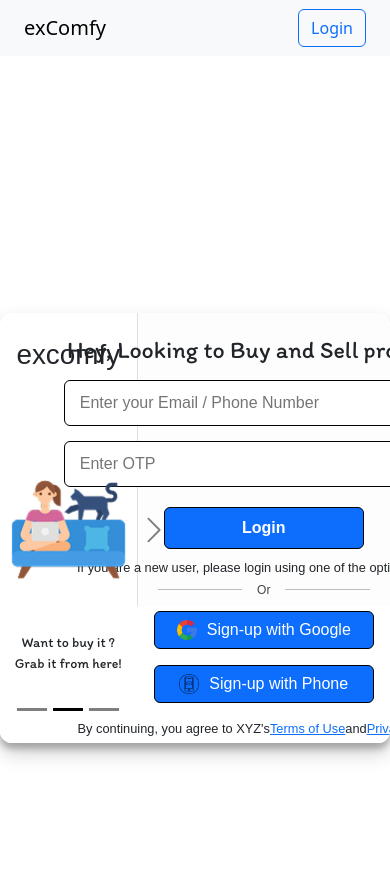
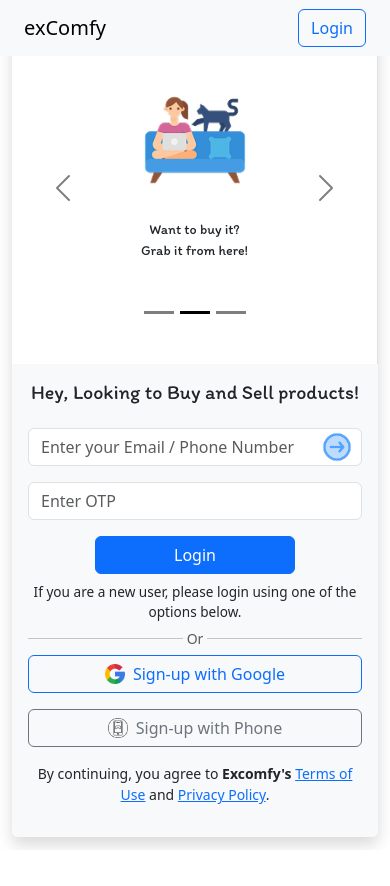
Before and after one commit to abhishekcha790/buddyHub, a React (Create React App) app in the folder frontend/: page /login in a window 390 px wide. Shown: the top 886 px of the page. After the commit the page ends 850 px from the top, so only its background shows below. Built offline with nearby package versions, Linux system fonts and the light colour scheme; no server answers.

Commit message:
Responsiveness added

```diff
--- a/frontend/src/App.js
+++ b/frontend/src/App.js
@@ -1,5 +1,5 @@
 import { Routes, Route } from "react-router-dom";
-import Header from "./components/Header";
+import Header from "./components/Header/Header.js";
 import Home from "./components/Home";
 import Login from "./components/Login/Login";
 import GoogleCallback from "./components/Login/GoogleCallback.js";
--- a/frontend/src/components/Header.css
+++ b/frontend/src/components/Header/Header.css
@@ -5,5 +5,5 @@
 
 .mt-3 {
     display: inline-block;
-    margin-top: 10px;
+    /* margin-top: 10px; */
 }
--- a/frontend/src/components/Header.js
+++ b/frontend/src/components/Header/Header.js
@@ -1,5 +1,5 @@
 import { Link } from "react-router-dom";
-import { useAuth } from "../Context/AuthContext";
+import { useAuth } from "../../Context/AuthContext";
 import "bootstrap/dist/css/bootstrap.min.css";
 
 function Header() {
--- a/frontend/src/components/Home.js
+++ b/frontend/src/components/Home.js
@@ -1,8 +1,7 @@
-import Header from "./Header";
 
 function Home() {
   return (
-    <div>
+    <div className="text-center mt-5">
       Welcome to Home..
 
     </div>
--- a/frontend/src/components/Login/LeftSideLogin.js
+++ b/frontend/src/components/Login/LeftSideLogin.js
@@ -1,3 +1,4 @@
+// src/components/Login/LeftSideLogin.js
 import React, { useEffect } from "react";
 import guitar from "../assets/guitar.png";
 import motorcycle from "../assets/motorcycle.png";
@@ -15,42 +16,24 @@
   }, []);
 
   return (
-    <div
-      style={{
-        width: "210px",
-        height: "420px",
-        padding: "4px",
-        borderRadius: "10px",
-        backgroundColor: "rgb(255, 255, 255)",
-      }}
-    >
+    <div className="w-100 px-3 py-4">
       <div
         id="carouselExampleDark"
         className="carousel carousel-dark slide text-center"
         data-bs-ride="carousel"
         data-bs-interval="2000"
       >
-        <h1 style={{ marginBottom: "1rem", marginTop: "1rem" }}>excomfy</h1>
+       <h1 className="mb-5 mt-0 fs-4 d-none d-md-block">excomfy</h1>
 
         <div className="carousel-inner">
           <div className="carousel-item active">
             <img
               src={guitar}
-              className="ml-4"
-              style={{
-                marginTop: "5rem",
-                marginLeft: "1.4rem",
-                width: "100px",
-              }}
+              className="mx-auto d-block"
+              style={{ width: "110px", marginTop: "2rem" }}
               alt="Guitar"
             />
-            <p
-              className="small"
-              style={{
-                marginTop: "4rem",
-                fontFamily: "'Itim', cursive",
-              }}
-            >
+            <p className="small mt-4" style={{ fontFamily: "'Itim', cursive" }}>
               Want to upgrade?
               <br />
               First sell your old one.
@@ -60,18 +43,13 @@
           <div className="carousel-item">
             <img
               src={work}
-              className="mb-2"
-              style={{ width: "125px", marginTop: "5rem" }}
+              className="mx-auto d-block"
+              style={{  width: "110px", marginTop: "2rem" }}
               alt="Work"
             />
-            <p
-              className="small"
-              style={{
-                marginTop: "2rem",
-                fontFamily: "'Itim', cursive",
-              }}
-            >
-              Want to buy it ?<br />
+            <p className="small mt-4" style={{ fontFamily: "'Itim', cursive" }}>
+              Want to buy it?
+              <br />
               Grab it from here!
             </p>
           </div>
@@ -79,28 +57,18 @@
           <div className="carousel-item">
             <img
               src={motorcycle}
-              className="mb-2"
-              style={{
-                width: "120px",
-                height: "125px",
-                marginTop: "5rem",
-              }}
+              className="mx-auto d-block"
+              style={{  width: "110px", marginTop: "2rem" }}
               alt="Motorcycle"
             />
-            <p
-              className="small"
-              style={{
-                marginTop: "2rem",
-                fontFamily: "'Itim', cursive",
-              }}
-            >
-              Seal the deal without stepping outside.
+            <p className="small mt-4" style={{ fontFamily: "'Itim', cursive" }}>
+              Seal the deal without <br />
+               stepping outside.
             </p>
           </div>
         </div>
 
-        {/* Indicators below the text */}
-        <div className="carousel-indicators position-static mt-2">
+        <div className="carousel-indicators position-static mt-4">
           <button
             type="button"
             data-bs-target="#carouselExampleDark"
@@ -123,17 +91,13 @@
           ></button>
         </div>
 
-        {/* Controls */}
         <button
           className="carousel-control-prev"
           type="button"
           data-bs-target="#carouselExampleDark"
           data-bs-slide="prev"
         >
-          <span
-            className="carousel-control-prev-icon"
-            aria-hidden="true"
-          ></span>
+          <span className="carousel-control-prev-icon" aria-hidden="true"></span>
           <span className="visually-hidden">Previous</span>
         </button>
         <button
@@ -142,10 +106,7 @@
           data-bs-target="#carouselExampleDark"
           data-bs-slide="next"
         >
-          <span
-            className="carousel-control-next-icon"
-            aria-hidden="true"
-          ></span>
+          <span className="carousel-control-next-icon" aria-hidden="true"></span>
           <span className="visually-hidden">Next</span>
         </button>
       </div>
--- /dev/null
+++ b/frontend/src/components/Login/Login.css
@@ -0,0 +1,64 @@
+/* Login.css */
+
+.login-container {
+  display: flex;
+  flex-direction: column;
+  align-items: center;
+  padding-top: 100px;
+}
+
+.login-card {
+  display: flex;
+  width: 90%;
+  max-width: 726px;
+  border-radius: 12px;
+  overflow: hidden;
+  box-shadow: rgba(0, 0, 0, 0.19) 0px 10px 20px,
+              rgba(0, 0, 0, 0.23) 0px 6px 6px;
+  font-family: 'Poppins', sans-serif;
+  background-color: #fff;
+  flex-direction: row;
+}
+
+.left-panel,
+.right-panel {
+  padding: 20px;
+}
+
+.left-panel {
+  width: 30%;
+  min-width: 200px;
+  display: flex;
+  align-items: center;
+  justify-content: center;
+}
+
+.right-panel {
+  width: 70%;
+  border-left: 1px solid #e0e0e0;
+  display: flex;
+  flex-direction: column;
+  align-items: center;
+}
+
+.extra-small-text {
+  font-size: 0.85rem;
+}
+
+
+@media (max-width: 768px) {
+  .login-card {
+    flex-direction: column;
+  }
+
+  .left-panel,
+  .right-panel {
+    width: 100%;
+    padding: 15px;
+  }
+
+  .right-panel {
+    border-left: none;
+    border-top: 1px solid #e0e0e0;
+  }
+}
--- a/frontend/src/components/Login/Login.js
+++ b/frontend/src/components/Login/Login.js
@@ -1,98 +1,43 @@
+// src/components/Login/Login.js
 import React from "react";
-import Header from "../Header";
+import Header from "../Header/Header";
 import LeftSideLogin from "./LeftSideLogin";
 import SocialLoginButtons from "./SocialLoginButtons";
 import RightUpper from "./RightUpper";
-import SignUpPhone from "./SignUpPhone"
-import {useSharedState} from "../../Context/PhoneContext"
+import SignUpPhone from "./SignUpPhone";
+import { useSharedState } from "../../Context/PhoneContext";
+import "./Login.css";
 
 function Login() {
-  const { Phone,setPhone} = useSharedState();
+  const { Phone } = useSharedState();
 
   return (
     <div>
-      {/* Fixed Header */}
       <div style={{ position: "fixed", top: 0, width: "100%", zIndex: 1000 }}>
         <Header />
       </div>
 
-      <div
-        style={{
-          marginTop: "100px", // Space for the fixed header
-          display: "flex",
-          justifyContent: "center",
-          alignItems: "center",
-          height: "calc(100vh - 100px)", // Fill screen below header
-        }}
-      >
-        <div
-          style={{
-            display: "flex",
-            width: "726px",
-            height: "430px",
-            boxShadow:
-              "rgba(0, 0, 0, 0.19) 0px 10px 20px, rgba(0, 0, 0, 0.23) 0px 6px 6px",
-            borderRadius: "12px",
-            overflow: "hidden",
-            fontFamily: "'Poppins', sans-serif",
-            backgroundColor: "#fff",
-          }}
-        >
-          {/* Left Side */}
-          <div
-            style={{
-              width: "35%",
-              backgroundColor: "#fff",
-              display: "flex",
-              flexDirection: "column",
-              alignItems: "center",
-              justifyContent: "center",
-            }}
-          >
+      <div className="container d-flex justify-content-center align-items-center" style={{ minHeight: "100vh", paddingTop: "10px",marginTop:"-50px" }}>
+        <div className="row shadow rounded overflow-hidden bg-white w-100" style={{ maxWidth: "750px" }}>
+          <div className="col-12 col-md-5 d-flex justify-content-center align-items-center bg-white border-end">
             <LeftSideLogin />
           </div>
-          {/* Right Side */}
-          <div
-            style={{
-              width: "65%",
-              backgroundColor: "#fdfdfd",
-              padding: "20px",
-              display: "flex",
-              flexDirection: "column",
-              justifyContent: "space-between",
-              alignItems: "center",
-              borderLeft: "1px solid #e0e0e0",
-            }}
-          >
+
+          <div className="col-12 col-md-7 d-flex flex-column align-items-center p-3 bg-light">
             {Phone ? (
               <SignUpPhone />
             ) : (
               <>
                 <RightUpper />
-                <div
-                  style={{
-                    display: "flex",
-                    alignItems: "center",
-                    width: "100%",
-                  }}
-                >
-                  <hr style={{ flex: 1, borderColor: "#000" }} />
-                  <span
-                    style={{
-                      padding: "0 15px",
-                      fontSize: "12px",
-                      color: "#444",
-                    }}
-                  >
-                    Or
-                  </span>
-                  <hr style={{ flex: 1, borderColor: "#000" }} />
+                <div className="w-100 d-flex align-items-center my-0">
+                  <hr className="flex-grow-1 text-dark" />
+                  <span className="mx-1 small text-muted">Or</span>
+                  <hr className="flex-grow-1 text-dark" />
                 </div>
                 <SocialLoginButtons />
               </>
             )}
           </div>
-
         </div>
       </div>
     </div>
--- a/frontend/src/components/Login/RightUpper.js
+++ b/frontend/src/components/Login/RightUpper.js
@@ -1,56 +1,26 @@
+// src/components/Login/RightUpper.js
 import React from "react";
 import Arrow from "../assets/arrow1.png";
+
 const RightUpper = () => {
   return (
-    <div
-      style={{
-        width: "504px",
-        height: "260px",
-        marginTop: "-20px",
-        padding: "8px",
-        borderRadius: "8px",
-      }}
-    >
-      {/* Heading */}
-      <h4
-        style={{
-          fontFamily: "'Itim', cursive",
-          fontSize: "24px",
-          textAlign: "center",
-          margin: "15px 15px",
-        }}
-      >
+    <div className="w-100" style={{ maxWidth: "500px" }}>
+      <h4 className="text-center mb-4" style={{ fontFamily: "'Itim', cursive", fontSize: "clamp(20px, 4vw, 24px)" }}>
         Hey, Looking to Buy and Sell products!
       </h4>
 
-      {/* Form */}
-      <form
-        style={{
-          display: "flex",
-          flexDirection: "column",
-          alignItems: "center",
-        }}
-      >
-        {/* Email Input */}
-
-        <div
-          style={{ position: "relative", width: "400px", marginBottom: "15px" }}
-        >
+      <form className="d-flex flex-column align-items-center">
+        <div className="position-relative w-100 mb-3" style={{ maxWidth: "400px" }}>
           <input
             type="email"
+            className="form-control"
             placeholder="Enter your Email / Phone Number"
-            style={{
-              width: "100%",
-              padding: "10px 40px 10px 15px", // Extra right padding for the image
-              border: "1px solid black",
-              borderRadius: "6px",
-            }}
           />
           <img
             src={Arrow}
             alt="arrow"
+            className="position-absolute"
             style={{
-              position: "absolute",
               right: "10px",
               top: "50%",
               transform: "translateY(-50%)",
@@ -61,43 +31,18 @@
           />
         </div>
 
-        {/* OTP Input */}
         <input
           type="text"
+          className="form-control mb-3"
           placeholder="Enter OTP"
-          style={{
-            width: "400px",
-            padding: "10px 40px 10px 15px",
-            border: "1px solid black",
-            borderRadius: "6px",
-            marginBottom: "20px",
-          }}
+          style={{ maxWidth: "400px" }}
         />
 
-        {/* Submit Button */}
-        <button
-          className="btn btn-primary d-flex align-items-center justify-content-center"
-          type="submit"
-          style={{
-            width: "200px",
-            padding: "8px",
-            border: "1px solid black",
-            color: "#fff",
-            borderRadius: "6px",
-            fontWeight: "bold",
-            cursor: "pointer",
-          }}
-        >
+        <button className="btn btn-primary w-100 mb-2" style={{ maxWidth: "200px" }}>
           Login
         </button>
 
-        <p
-          style={{
-            fontSize: "0.8rem",
-            marginTop: "9px",
-            marginBottom: "0.8rem",
-          }}
-        >
+        <p className="extra-small-text text-center mb-0">
           If you are a new user, please login using one of the options below.
         </p>
       </form>
--- a/frontend/src/components/Login/SignUpPhone.js
+++ b/frontend/src/components/Login/SignUpPhone.js
@@ -1,3 +1,4 @@
+// src/components/Login/SignUpPhone.js
 import React, { useState } from 'react';
 import axios from 'axios';
 import Arrow from "../assets/arrow1.png";
@@ -14,13 +15,11 @@
   const [otpCooldown, setOtpCooldown] = useState(false);
   const [otpError, setOtpError] = useState("");
 
-
   const navigate = useNavigate();
 
   const verify_Otp = async (Call_No, otp) => {
     setVerifying(true);
     setOtpError("");
-
 
     try {
       const response = await axios.post('http://localhost:3001/api/auth/verify-otp', {
@@ -35,17 +34,13 @@
       } else {
         setOtpError("❌ OTP verification failed.");
       }
-
-    return response.data;
     } catch (error) {
       const errMsg = error.response?.data?.message || "OTP verification failed.";
       setOtpError(`❌ ${errMsg}`);
-    return { success: false };
     } finally {
       setVerifying(false);
     }
   };
-
 
   const send_Otp = async (Call_No) => {
     setSendAttempted(true);
@@ -53,75 +48,40 @@
     if (Call_No.length !== 10 || otpCooldown) return;
 
     try {
-      console.log("start sending");
       const response = await axios.post('http://localhost:3001/api/auth/send-otp', {
         phone: `+91${Call_No}`
       });
-      console.log(response.data);
+
       if (response.data.success) {
         setOtpSent(true);
-      setOtpCooldown(true); // 🧊 Start cooldown
-
-      // 🔁 Reset cooldown after 30 seconds (you can increase if needed)
+        setOtpCooldown(true);
         setTimeout(() => {
           setOtpCooldown(false);
-        setOtpSent(false); // Optional: clear success message after cooldown
+          setOtpSent(false);
         }, 30000);
       }
-      return response.data;
     } catch (error) {
       console.error(error);
-      return { success: false, message: "Failed to send OTP." };
     }
   };
 
   return (
-    <div
-      style={{
-        width: "488px",
-        height: "auto",
-        margin: "-24px",
-        padding: "48px",
-        borderRadius: "8px",
-      }}
-    >
-      <h4
-        style={{
-          fontFamily: "'Itim', cursive",
-          fontSize: "24px",
-          textAlign: "center",
-          margin: "20px 20px",
-        }}
-      >
+    <div className="w-100 px-4" style={{ maxWidth: "500px" }}>
+      <h4 className="text-center mb-4" style={{ fontFamily: "'Itim', cursive", fontSize: "clamp(20px, 4vw, 24px)" }}>
         SignUp using Phone no.
       </h4>
 
-      <form
-        style={{
-          display: "flex",
-          flexDirection: "column",
-          alignItems: "center",
-        }}
-      >
-        {/* Phone Input */}
-        <div style={{ position: "relative", width: "400px", marginBottom: "5px" }}>
+      <form className="d-flex flex-column align-items-center">
+        <div className="position-relative w-100 mb-2" style={{ maxWidth: "400px" }}>
           <input
             type="text"
-            inputMode="numeric"  // opens number pad on mobile
+            inputMode="numeric"
             pattern="[0-9]*"
+            className="form-control"
             placeholder="Enter your Phone Number"
             value={Call_No}
-            onChange={(e) => {
-              const value = e.target.value.replace(/\D/g, ''); // remove all non-digits
-               setCall_No(value);
-              }}
+            onChange={(e) => setCall_No(e.target.value.replace(/\D/g, ''))}
             onBlur={() => setTouched(true)}
-            style={{
-              width: "100%",
-              padding: "10px 40px 10px 15px",
-              border: "1px solid black",
-              borderRadius: "6px",
-            }}
           />
           <img
             src={Arrow}
@@ -131,8 +91,8 @@
                 send_Otp(Call_No);
               }
             }}
+            className="position-absolute"
             style={{
-            position: "absolute",
               right: "10px",
               top: "50%",
               transform: "translateY(-50%)",
@@ -143,86 +103,50 @@
             }}
           />
         </div>
+
         {otpCooldown && (
-       <p style={{ color: 'orange', fontSize: '14px', marginTop: '5px' }}>
-        Please wait 30 seconds sending another OTP.
-       </p>
+          <p className="text-warning small">Please wait 30 seconds before sending another OTP.</p>
         )}
 
         {otpSent && !otpCooldown && (
-  <p style={{ color: 'green', fontSize: '14px', marginTop: '5px' }}>
-    ✅ OTP sent successfully!
-  </p>
+          <p className="text-success small">✅ OTP sent successfully!</p>
         )}
 
-
-
-        {/* Error Message */}
         {(touched || sendAttempted) && Call_No.length > 0 && Call_No.length < 10 && (
-          <p style={{
-            color: 'red',
-            fontSize: '14px',
-            marginTop: '3px',
-            marginBottom: '12px',
-            fontWeight: '500'
-          }}>
-            Enter a valid 10-digit phone number
-          </p>
+          <p className="text-danger small">Enter a valid 10-digit phone number</p>
         )}
 
-        {/* OTP Input */}
         <input
           type="text"
+          className="form-control mt-2"
           placeholder="Enter OTP"
           value={otp}
           onChange={(e) => setOtp(e.target.value)}
           onBlur={() => setOtpTouched(true)}
-  style={{
-    width: "400px",
-    padding: "10px 40px 10px 15px",
-    border: "1px solid black",
-    borderRadius: "6px",
-    marginBottom: "5px",
-  }}
+          style={{ maxWidth: "400px" }}
         />
 
         {otpTouched && otp.length !== 6 && (
-  <p style={{ color: 'red', fontSize: '14px', marginBottom: '15px' }}>
-    Enter a valid 6-digit OTP
-  </p>
+          <p className="text-danger small">Enter a valid 6-digit OTP</p>
         )}
-{otpError && <p style={{ color: 'red', marginTop: '5px' }}>{otpError}</p>}
 
+        {otpError && <p className="text-danger small mt-1">{otpError}</p>}
 
-
-        {/* Submit Button */}
         <button
-  className="btn btn-primary d-flex align-items-center justify-content-center"
           type="button"
           disabled={verifying || otp.length !== 6}
           onClick={() => verify_Otp(Call_No, otp)}
-  style={{
-    width: "200px",
-    padding: "8px",
-    border: "1px solid black",
-    color: "#fff",
-    borderRadius: "6px",
-    fontWeight: 'bold',
-    cursor: verifying ? "not-allowed" : "pointer",
-    backgroundColor: verifying ? "#888" : "#007bff",
-    transition: "all 0.3s ease",
-  }}
+          className={`btn w-100 mt-3 ${verifying ? 'btn-secondary' : 'btn-primary'}`}
+          style={{ maxWidth: "200px" }}
         >
           {verifying ? "Verifying OTP..." : "Create Account"}
         </button>
 
-
-
-        <p style={{ fontSize: "0.8rem", marginTop: "9px", marginBottom: "0.8rem" }}>
-          Already have an account ? <a href="/login">Log In</a>
+        <p className="small text-center mt-3">
+          Already have an account? <a href="/login">Log In</a>
         </p>
-        <p style={{ marginTop: "60px", fontSize: "x-small" }}>
-          By continuing, you agree to Excompfy's Terms of Use and Privacy Policy.
+        <p className="text-muted text-center" style={{ fontSize: "0.7rem" }}>
+          By continuing, you agree to Excomfy's Terms of Use and Privacy Policy.
         </p>
       </form>
     </div>
--- a/frontend/src/components/Login/SocialLoginButtons.js
+++ b/frontend/src/components/Login/SocialLoginButtons.js
@@ -1,15 +1,14 @@
+// src/components/Login/SocialLoginButtons.js
+import React from "react";
 import googleIcon from "../assets/google-icon.png";
 import phoneIcon from "../assets/phone-icon.png";
-import {useSharedState} from "../../Context/PhoneContext"
-
+import { useSharedState } from "../../Context/PhoneContext";
 
 function SocialLoginButtons() {
+  const { setPhone } = useSharedState();
 
- const {Phone,setPhone}=useSharedState();
-
- const CLIENT_ID = process.env.REACT_APP_CLIENT_ID;
- const REDIRECT_URI = process.env.REACT_APP_REDIRECT_URI;
-
+  const CLIENT_ID = process.env.REACT_APP_CLIENT_ID;
+  const REDIRECT_URI = process.env.REACT_APP_REDIRECT_URI;
 
   const handleGoogleSignup = () => {
     const scope = "openid email profile";
@@ -18,17 +17,27 @@
   };
 
   return (
-    <div style={{ width: "450px", height: "170px", borderRadius: "10px", padding: "5px", backgroundColor: "#fff", boxSizing: "border-box" }}>
-      <div className="d-grid gap-3 col-6 mx-auto">
-        <button onClick={handleGoogleSignup} className="btn btn-primary d-flex align-items-center" style={{ border: "1px solid black", justifyContent: "center", gap: "10px" }}>
-          <img src={googleIcon} alt="Google" width="20" height="20" /> Sign-up with Google
+    <div className="w-100 text-center" style={{ maxWidth: "450px" }}>
+      <div className="d-grid gap-3">
+        <button
+          onClick={handleGoogleSignup}
+          className="btn btn-outline-primary d-flex align-items-center justify-content-center gap-2"
+        >
+          <img src={googleIcon} alt="Google" width="20" height="20" />
+          Sign-up with Google
         </button>
-        <button className="btn btn-primary d-flex align-items-center" onClick={()=>setPhone(true)} style={{ border: "1px solid black", justifyContent: "center", gap: "10px" }}>
-          <img src={phoneIcon} alt="Phone" width="20" height="20" /> Sign-up with Phone
+
+        <button
+          className="btn btn-outline-secondary d-flex align-items-center justify-content-center gap-2"
+          onClick={() => setPhone(true)}
+        >
+          <img src={phoneIcon} alt="Phone" width="20" height="20" />
+          Sign-up with Phone
         </button>
       </div>
-      <p style={{ fontSize: "0.8rem", marginTop: "1rem", display: "flex", justifyContent: "center" }}>
-        By continuing, you agree to XYZ's <a href="/terms-of-use" className="text-terms-of-use">Terms of Use</a> and <a href="/privacy-policy" className="text-privacy-policy">Privacy Policy</a>.
+
+      <p className="small mt-3">
+        By continuing, you agree to <span className="fw-semibold">Excomfy's</span> <a href="/terms-of-use">Terms of Use</a> and <a href="/privacy-policy">Privacy Policy</a>.
       </p>
     </div>
   );
```
Also changed, not shown: frontend/src/components/Footer/Footer.js (renamed from frontend/src/components/Footer.js). Lines whose indentation alone changed are shown as unchanged.
